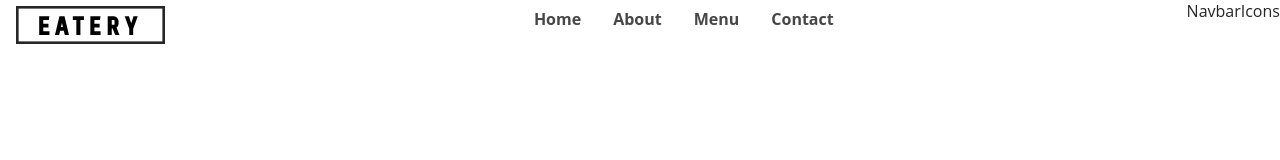
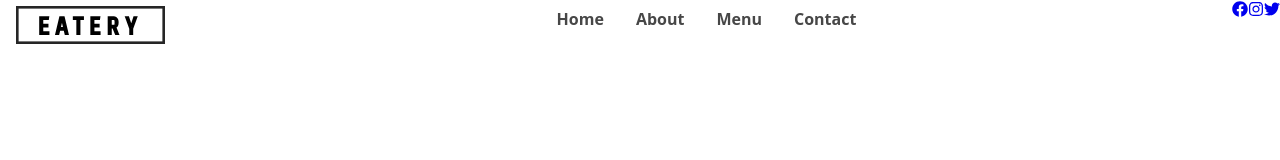
Before and after one commit to Stardev1127/restaurant_food, a Gatsby site: page / in a window 1280 px wide. Built offline with nearby package versions, Linux system fonts and the light colour scheme; Gatsby itself is replaced by a stand-in of ours.

Commit message:
Setup NavbarIcons

```diff
--- a/src/components/globals/navbar/NavbarIcons.js
+++ b/src/components/globals/navbar/NavbarIcons.js
@@ -1,11 +1,48 @@
 import React, { Component } from 'react'
+import styled from 'styled-components'
+import { styles } from '../../../utils'
+import { FaFacebook, FaInstagram, FaTwitter } from 'react-icons/fa'
 
 export default class NavbarIcons extends Component {
+  state = {
+    icons: [
+      {
+        id: 1,
+        icon: <FaFacebook className='icon facebook-icon' />,
+        path: 'https://www.facebook.com'
+      },
+      {
+        id: 2,
+        icon: <FaInstagram className='icon instagram-icon' />,
+        path: 'https://www.instagram.com'
+      },
+      {
+        id: 3,
+        icon: <FaTwitter className='icon twitter-icon' />,
+        path: 'https://www.twitter.com'
+      },
+    ]
+  }
   render() {
     return (
-      <div>
-        <p>NavbarIcons</p>
-      </div>
+      <IconWrapper>
+        {
+          this.state.icons.map((item) => (
+            <a
+              key={item.id}
+              href={item.path}
+              target="_blank"
+              rel="noopener noreferrer"
+            >
+              {item.icon}
+            </a>
+          ))
+        }
+      </IconWrapper>
     )
   }
 }
+
+const IconWrapper = styled.div`
+
+`
```
